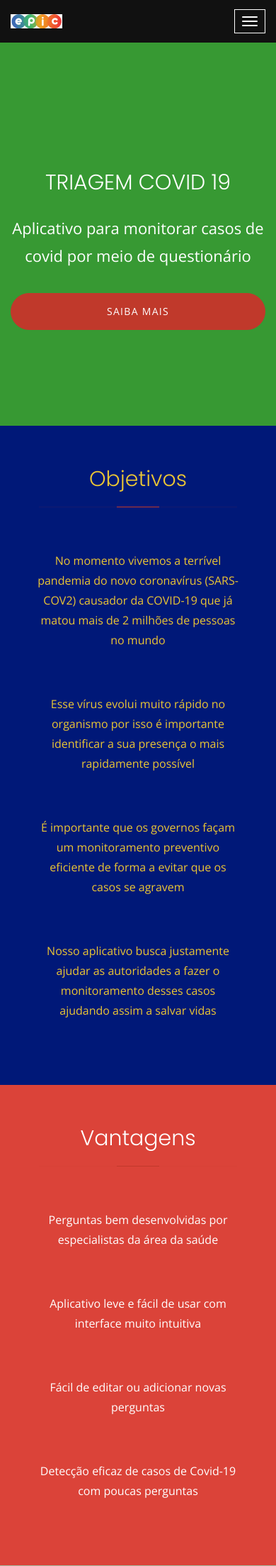
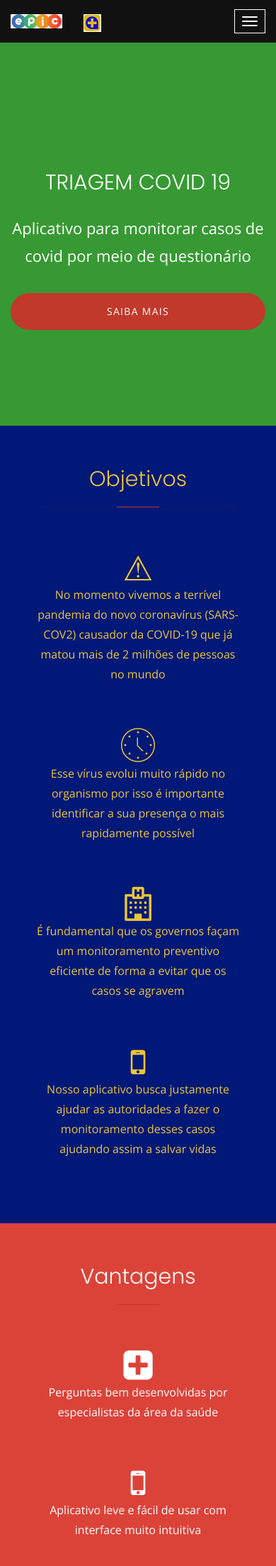
Before and after one commit to Dom-Ruan/Landing-Page-Triagem-Covid-19, a PHP site: page / in a window 390 px wide; the page is wider, and only the part inside the window is pictured. Shown: the top 2207 px of that part at 71% size. Run offline with PHP 8.4, Linux system fonts and the light colour scheme; style sheets or scripts are compiled from the project's sources; some libraries are stand-ins or nearby versions.

Commit message:
Tentando deixar o site mais responsivo

```diff
--- a/css/style.css
+++ b/css/style.css
@@ -570,9 +570,9 @@ Intro Styles
 }
 
 /*------------------------
-Problematica Styles
+Objetivos Styles
 ------------------------*/
-#problematica{
+#objetivos{
   background-color: #001878;
   color: #ebc634;
 }
@@ -645,12 +645,19 @@ Apoiadores
   background-color: #ebc634;
 }
 .logo-apoiador {
-  display: inline-block;
+  /* display: inline-block;
     width: 20%;
     padding: 10%;
     position: relative;
     height: 600px;
-    margin-bottom: 100px;
+    margin-bottom: 100px; */
+    display: inline-block;
+    width: 30%;
+    padding: 15px;
+    position: relative;
+    height: 130px;
+    text-align: center;
+    float: left;
 }
 
 #download{
--- a/index.html
+++ b/index.html
@@ -55,15 +55,18 @@
                 <a class="navbar-brand" href="index.html">
                     <img src="images/logo.png" alt="Site Logo">
                 </a>
+                <a class="navbar-brand" href="index.html">
+                  <img src="images/iconnavbar.png" alt="Site Logo">
+              </a>
             </div>
 
             <!-- Collect the nav links, forms, and other content for toggling -->
             <div class="collapse navbar-collapse" id="navbar-collapse">
                 <ul class="nav navbar-nav navbar-right" id="one-page-nav">
-                    <li><a href="#banner">Início</a></li>
-                    <li><a href="#problematica">Objetivos</a></li>
+                    <li><a href="#banner">Home</a></li>
+                    <li><a href="#objetivos">Objetivos</a></li>
                     <li><a href="#description">Vantagens</a></li>
-                    <li><a href="#screenshot">Telas</a></li>
+                    <li><a href="#screenshot">Galeria</a></li>
                     <li><a href="#apoiadores">Apoiadores</a></li>
                     <li><a href="#download">Baixar</a></li>
                 </ul>
@@ -85,7 +88,7 @@
                                 <h1 class="banner-title">TRIAGEM COVID 19 </h1>
                                 <p class="banner-text">Aplicativo para monitorar casos de covid por meio de questionário</p>
                                 <div class="button-group">
-                                    <form action="#problematica" method="get">
+                                    <form action="#objetivos" method="get">
                                       <button type="submit" class="btn btn-lg">Saiba Mais</button>
                                 </div>
                             </div>
@@ -96,20 +99,20 @@
                               <div class="screenshot-wrap">
                                 <img src="images/mocks/telainicial.png" alt="mock front">
                             </div>
-                          </div></div>
+                          </div>
+                        </div>
                         </div>
                         </div>
                     </div>
                 </div>
             </div>
         </div>
-    </div>
     <!-- Banner Area End -->
 
     <div class="main-wrap">
 
         <!-- Intro Section -->
-        <div id ="problematica" class="section section-padding">
+        <div id ="objetivos" class="section section-padding">
             <div class="container">
                 <div class="intros">
                     <div class="row">
@@ -122,24 +125,36 @@
                       </div>
                         <div class="col-sm-3">
                             <div class="intro-item wow fadeInUp" data-wow-duration="1.5s" data-wow-delay="0s">
+                              <div class="intro-icon">
+                                  <span style='font-size:48px;color:#ebc634'>&#9888;</span>
+                              </div>
 
                                 <p class="intro-content">No momento vivemos a terrível pandemia do novo coronavírus (SARS-COV2) causador da COVID-19 que já matou mais de 2 milhões de pessoas no mundo</p>
                             </div>
                         </div>
                         <div class="col-sm-3">
                             <div class="intro-item wow fadeInUp" data-wow-duration="1.5s" data-wow-delay="0.5s">
+                              <div class="intro-icon">
+                                  <span class="icon-clock" style='font-size:48px;color:#ebc634'></span>
+                              </div>
 
                                 <p class="intro-content">Esse vírus evolui muito rápido no organismo por isso é importante identificar a sua presença o mais rapidamente possível</p>
                             </div>
                         </div>
                         <div class="col-sm-3">
                             <div class="intro-item wow fadeInUp" data-wow-duration="1.5s" data-wow-delay="1s">
+                              <div class="intro-icon">
+                                  <span class="fa fa-hospital-o" style='font-size:48px;color:#ebc634'></span>
+                              </div>
 
-                                <p class="intro-content">É importante que os governos façam um monitoramento preventivo eficiente de forma a evitar que os casos se agravem</p>
+                                <p class="intro-content">É fundamental que os governos façam um monitoramento preventivo eficiente de forma a evitar que os casos se agravem</p>
                             </div>
                         </div>
                         <div class="col-sm-3">
                             <div class="intro-item wow fadeInUp" data-wow-duration="1.5s" data-wow-delay="1s">
+                              <div class="intro-icon" style='font-size:48px;color:#ebc634'>
+                                  <span class="fa fa-mobile"></span>
+                              </div>
 
                                 <p class="intro-content">Nosso aplicativo busca justamente ajudar as autoridades a fazer o monitoramento desses casos ajudando assim a salvar vidas</p>
                             </div>
@@ -165,24 +180,34 @@
                       </div>
                         <div class="col-sm-3">
                             <div class="intro-item wow fadeInUp" data-wow-duration="1.5s" data-wow-delay="0s">
+                              <div class="intro-icon">
+                                  <span class="fa fa-plus-square" style='font-size:48px;color:white'></span>
+                              </div>
 
                                 <p class="intro-content">Perguntas bem desenvolvidas por especialistas da área da saúde</p>
                             </div>
                         </div>
                         <div class="col-sm-3">
                             <div class="intro-item wow fadeInUp" data-wow-duration="1.5s" data-wow-delay="0.5s">
-
+                              <div class="intro-icon">
+                                  <span class="fa fa-mobile" style='font-size:48px;color:white'></span>
+                              </div>
                                 <p class="intro-content">Aplicativo leve e fácil de usar com interface muito intuitiva</p>
                             </div>
                         </div>
                         <div class="col-sm-3">
                             <div class="intro-item wow fadeInUp" data-wow-duration="1.5s" data-wow-delay="1s">
-
+                              <div class="intro-icon">
+                                  <span class="fa fa-file" style='font-size:48px;color:white'></span>
+                              </div>
                                 <p class="intro-content">Fácil de editar ou adicionar novas perguntas</p>
                             </div>
                         </div>
                         <div class="col-sm-3">
                             <div class="intro-item wow fadeInUp" data-wow-duration="1.5s" data-wow-delay="1s">
+                              <div class="intro-icon">
+                                  <span class="fa fa-stethoscope" style='font-size:48px;color:white'></span>
+                              </div>
 
                                 <p class="intro-content">Detecção eficaz de casos de Covid-19 com poucas perguntas</p>
                             </div>
@@ -202,8 +227,8 @@
                 <div class="row">
                     <div class="col-md-6 col-md-offset-3 col-xs-12">
                         <div class="section-header text-center">
-                            <h2 class="section-title">Telas</h2>
-                            <p class="section-sub">Algumas telas do aplicativo</p>
+                            <h2 class="section-title">Galeria</h2>
+                            <p class="section-sub">Algumas imagens do aplicativo</p>
                         </div>
                     </div>
                 </div>
@@ -253,7 +278,12 @@
                     </div>
                 </div>
                 <div class="row">
-                    <a class="logo-apoiador" href="images/apoiadores/unnamed.png"><img src="images/apoiadores/unnamed.png" alt="Logo Apoiador"></a>
+                    <a class="logo-apoiador" href="images/apoiadores/petsaude.png"><img src="images/apoiadores/petsaude.png" alt="Logo Apoiador"></a>
+                    <a class="logo-apoiador" href="images/apoiadores/prefmiracema.png"><img src="images/apoiadores/prefmiracema.png" alt="Logo Apoiador"></a>
+                    <a class="logo-apoiador" href="images/apoiadores/proex.png"><img src="images/apoiadores/proex.png" alt="Logo Apoiador"></a>
+                    <a class="logo-apoiador" href="images/apoiadores/uft.png"><img src="images/apoiadores/uft.png" alt="Logo Apoiador"></a>
+                    <a class="logo-apoiador" href="images/apoiadores/ccompuft.png"><img src="images/apoiadores/ccompuft.png" alt="Logo Apoiador"></a>
+                    <a class="logo-apoiador" href="images/apoiadores/unitins.png"><img src="images/apoiadores/unitins.png" alt="Logo Apoiador"></a>
 
                     </div>
 
@@ -275,8 +305,8 @@
                 <div class="row">
                     <div class="col-xs-12 text-center">
                         <div class="button-group wow fadeInUp" data-wow-duration="1.5s">
+                          <a class="btn btn-lg btn-download" href="https://play.google.com/store/apps/details?id=dev.epicteam.triagemcovid19"><i class="fa fa-android"></i> Play Store</a>
                             <a class="btn btn-lg btn-download"><i class="fa fa-apple"></i> App Store</a>
-                            <a class="btn btn-lg btn-download"><i class="fa fa-android"></i> Play Store</a>
 
                             <br>
                             <br>
```
Also changed, not shown: images/apoiadores/ccompuft.png (added), images/apoiadores/petsaude.png (added), images/apoiadores/prefmiracema.png (added), images/apoiadores/proex.png (added), images/apoiadores/proex2.png (added), images/apoiadores/uft.png (added), images/apoiadores/unitins.png (added), images/iconnavbar.png (added).
